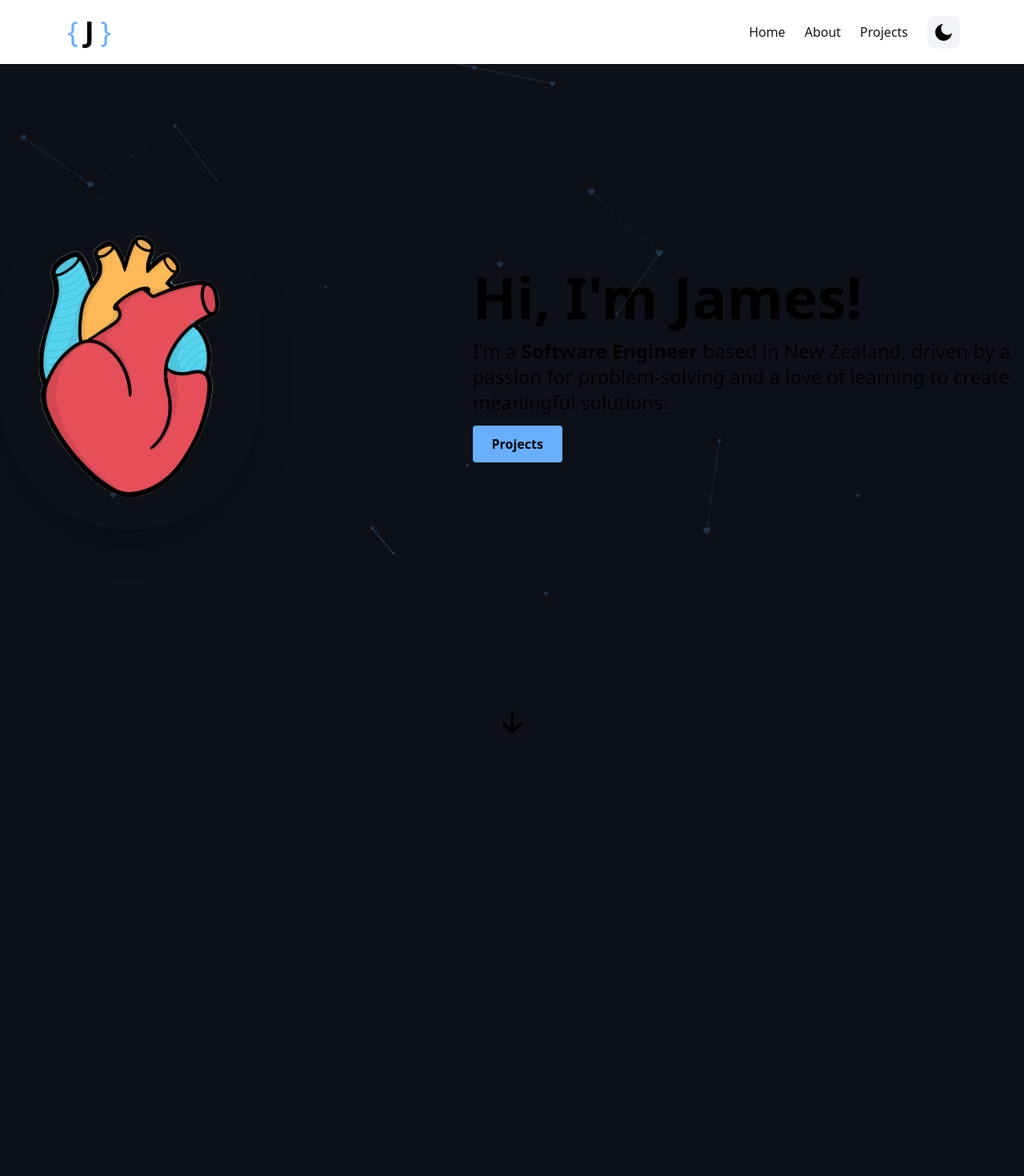
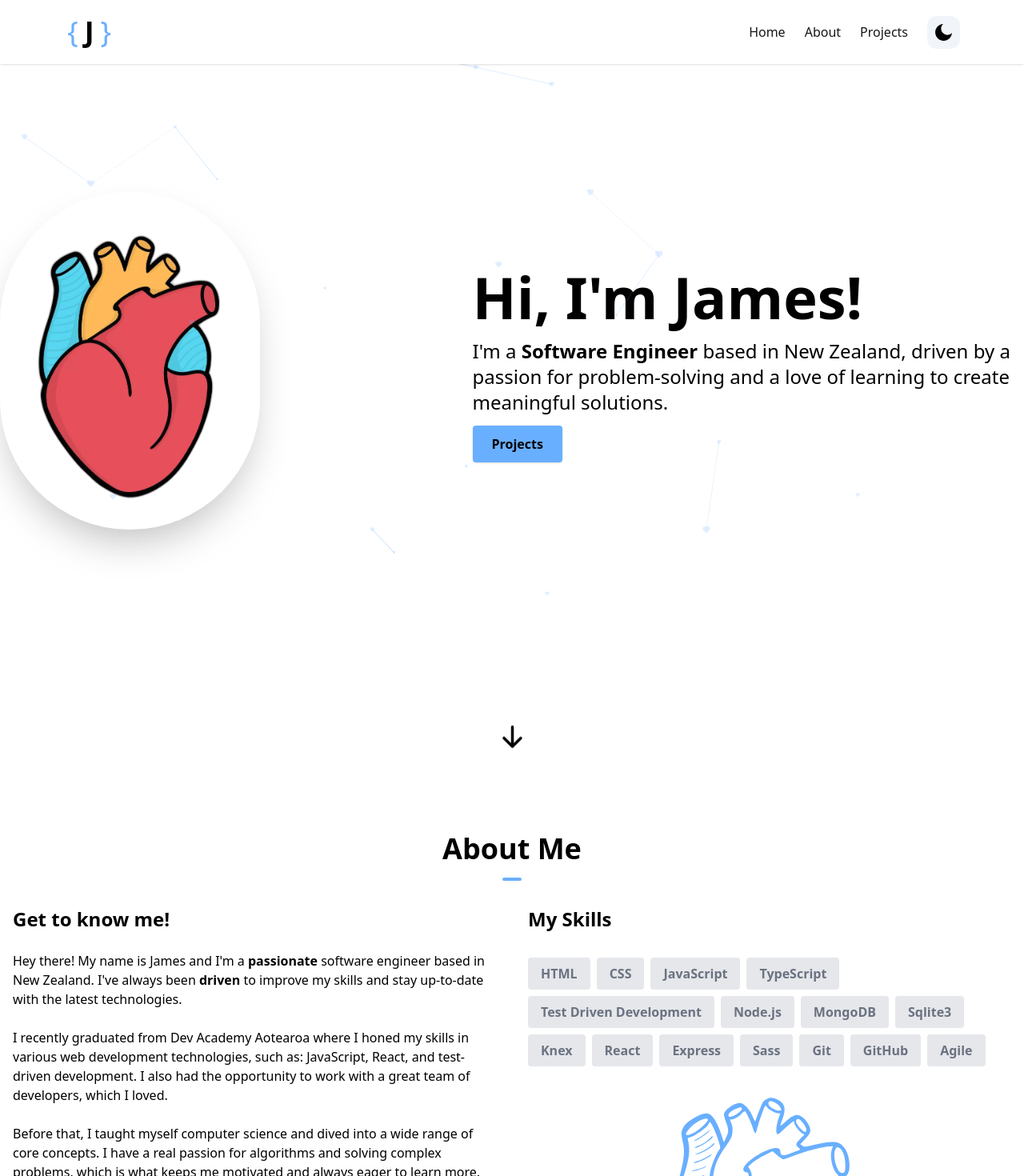
Before and after one commit to HartJN/portfolio, a Next.js app: page / in a window 1280 px wide. Shown: the top 1470 px of the page at 80% size. Before the commit the page ends 929 px from the top, so only its background shows below. Built offline with nearby package versions, Linux system fonts and the light colour scheme.

Commit message:
render About section

```diff
--- a/app/layout.tsx
+++ b/app/layout.tsx
@@ -16,7 +16,7 @@ export default function RootLayout({
         head.tsx. Find out more at https://beta.nextjs.org/docs/api-reference/file-conventions/head
       */}
       <head />
-      <body className="bg-[#0d1117]">
+      <body className="dark:bg-[#0d1117]">
         <ThemeProvider enableSystem={true} attribute="class">
           <ParticlesEffect />
           <Navbar />
--- a/app/page.tsx
+++ b/app/page.tsx
@@ -1,6 +1,7 @@
 import Image from 'next/image'
 import { Inter } from '@next/font/google'
 import Hero from '../components/Hero'
+import About from '@/components/About'
 
 // import styles from './page.module.css'
 
@@ -8,6 +9,7 @@ export default function Home() {
   return (
     <main>
       <Hero />
+      <About />
     </main>
   )
 }
```
